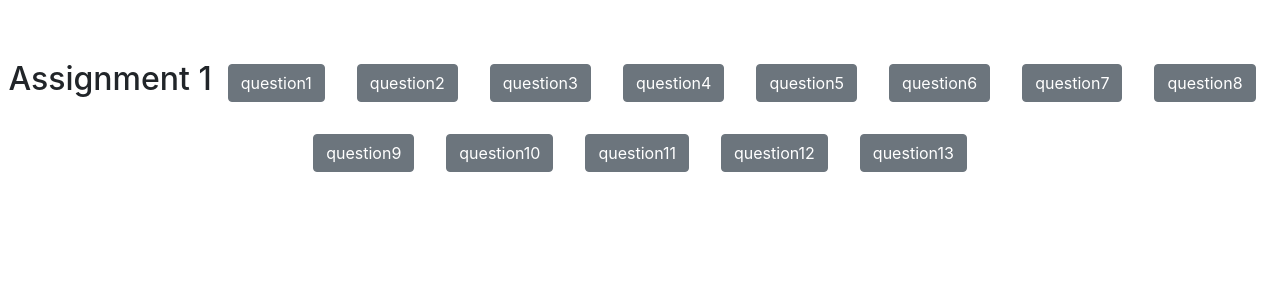
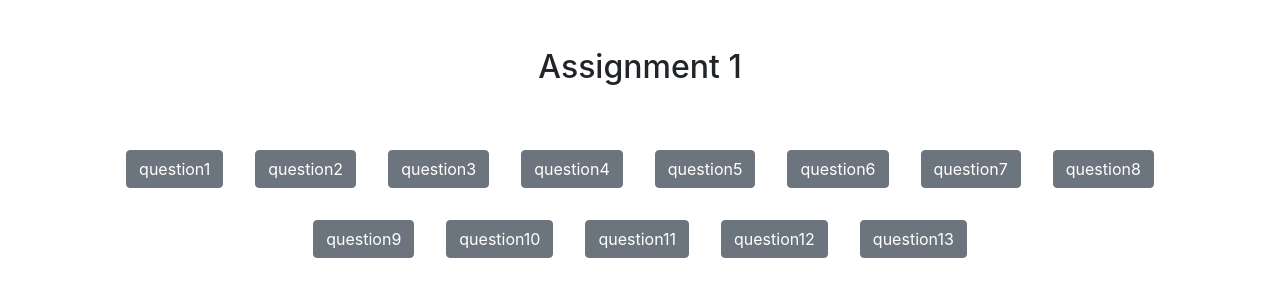
Before and after one commit to laith206/js-1, a plain HTML site: page index.html in a window 1280 px wide. Drawn offline with nearby package versions, Linux system fonts and the light colour scheme.

Commit message:
Update index.html

```diff
--- a/index.html
+++ b/index.html
@@ -5,8 +5,9 @@
     <!-- Theme Made By www.w3schools.com -->
     <link rel="stylesheet" href="css/bootstrap.min.css">
 
-    <body class=" mt-5 d-flex  flex-wrap justify-content-center align-items-center align-content-center">
-        <h2>Assignment 1</h2>
+    <body class=" container pt-5" >
+        <h2 class=" text-center">Assignment 1</h2>
+        <div class=" mt-5 d-flex flex-wrap  justify-content-center ">
             <button type="button" class="btn btn-secondary m-3" onclick="q1()">question1</button>
             <button type="button" class="btn btn-secondary m-3" onclick="q2()">question2</button>
             <button type="button" class="btn btn-secondary m-3" onclick="q3()">question3</button>
@@ -20,6 +21,9 @@
             <button type="button" class="btn btn-secondary m-3" onclick="q11()">question11</button>
             <button type="button" class="btn btn-secondary m-3" onclick="q12()">question12</button>
             <button type="button" class="btn btn-secondary m-3" onclick="q13()">question13</button>
+        </div>
+
+
         <script src="js/me.js"></script>
     </body>
 
```
Lines whose indentation alone changed are shown as unchanged.
